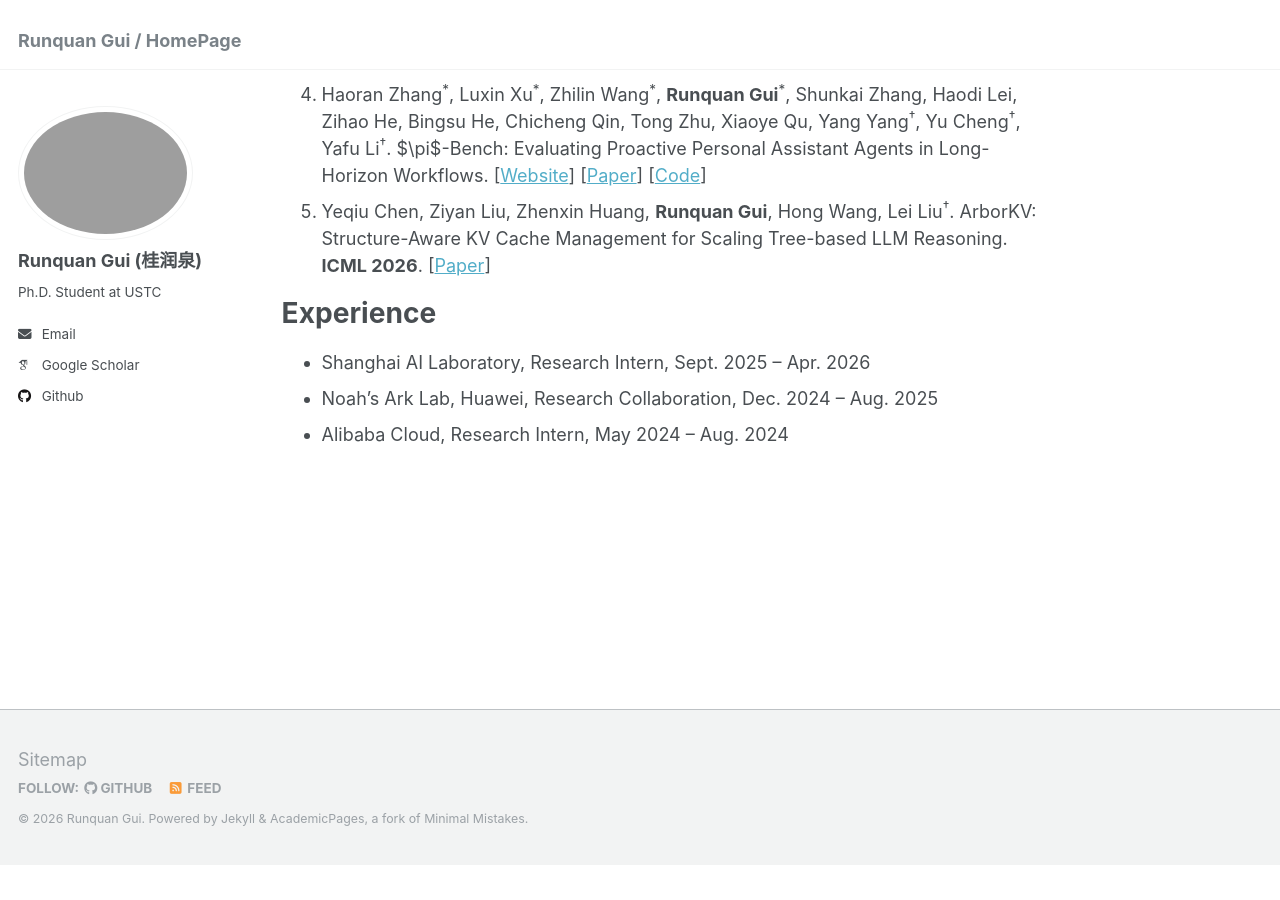
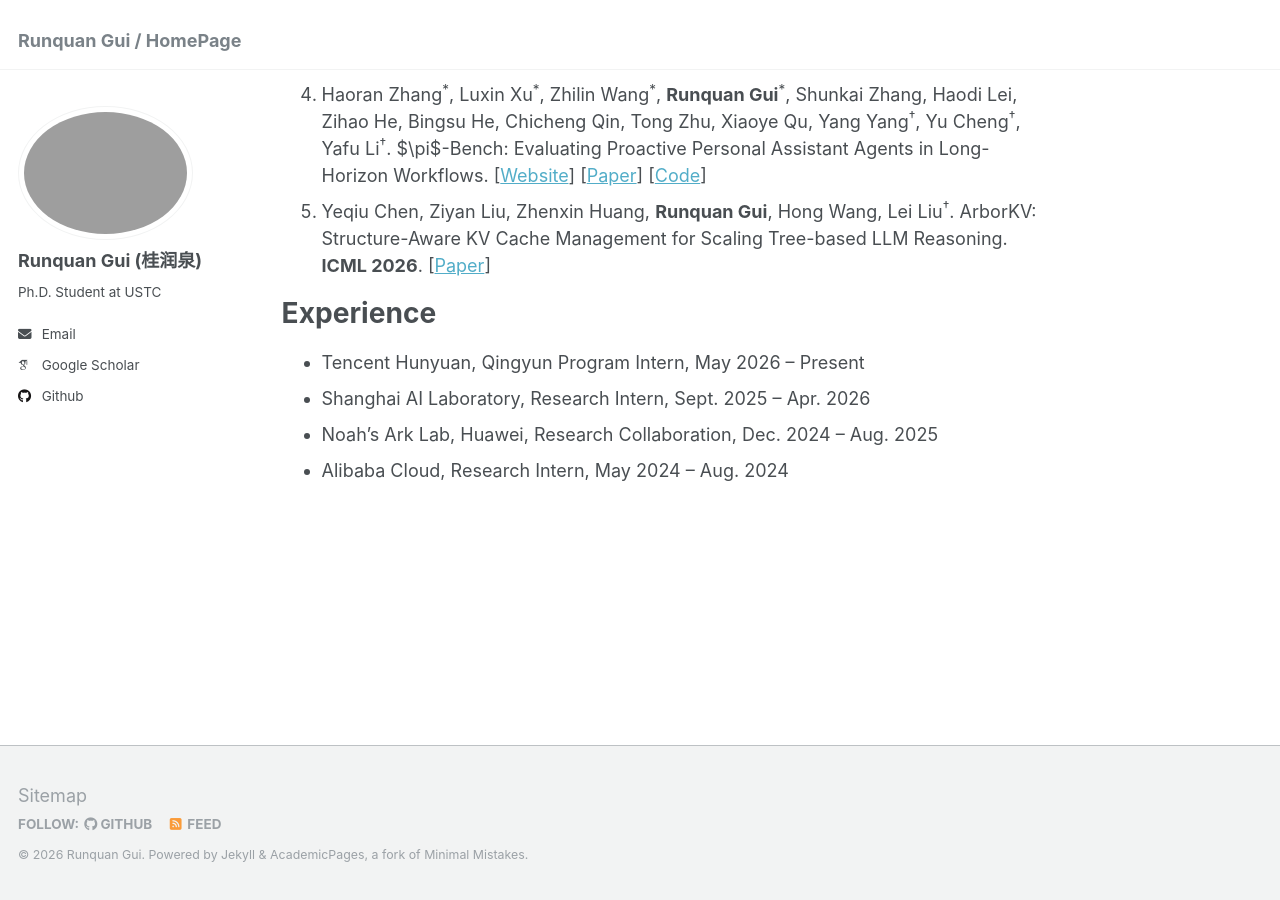
Before and after one commit to aintdoin/aintdoin.github.io, a Jekyll site: the page built from _pages/about.md, in a window 1280 px wide and 900 px high, scrolled down 1023 px. Built offline with Jekyll 4.4.1, drawn with Linux system fonts in a browser that asks for light colours; some web fonts are replaced; before the commit the page ends 1887 px from its top, so only the background shows below that.

Commit message:
update qingyun intern

```diff
--- a/_pages/about.md
+++ b/_pages/about.md
@@ -37,6 +37,7 @@ Selected Publications
 Experience
 ======
 
+- Tencent Hunyuan, Qingyun Program Intern, May 2026 – Present
 - Shanghai AI Laboratory, Research Intern, Sept. 2025 – Apr. 2026
 - Noah’s Ark Lab, Huawei, Research Collaboration, Dec. 2024 – Aug. 2025
 - Alibaba Cloud, Research Intern, May 2024 – Aug. 2024
```
